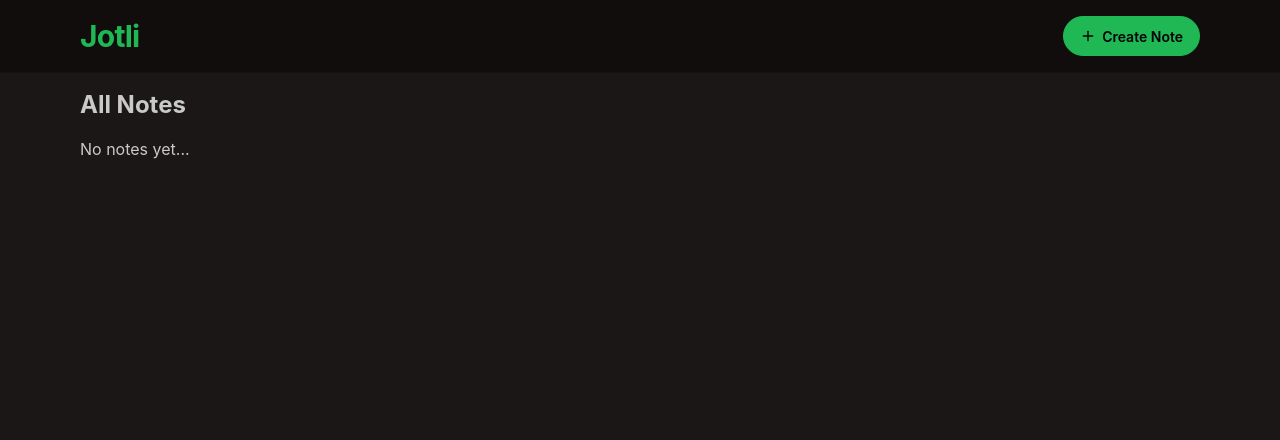
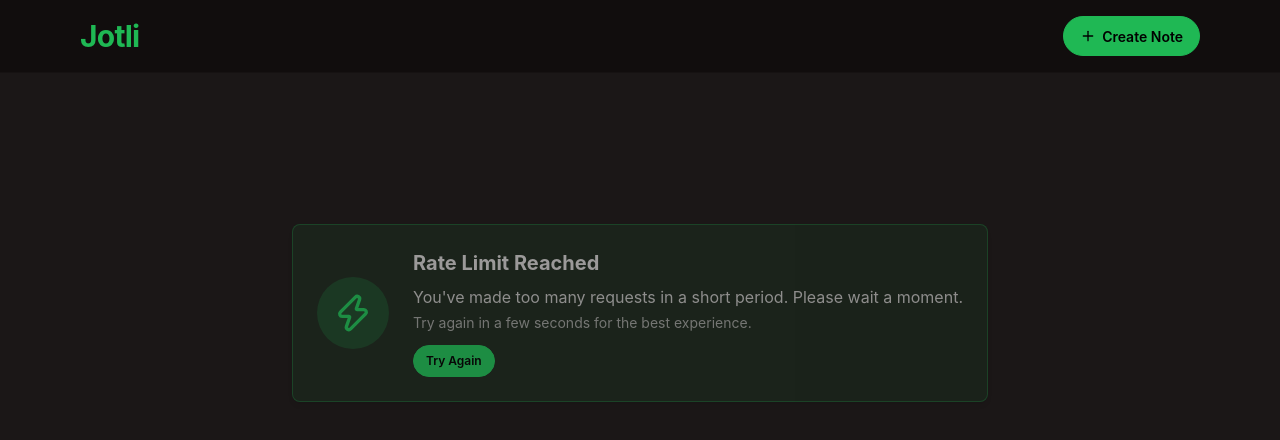
Before and after one commit to brandonmay-dev/jotli, a React app in the folder frontend/: page / in a window 1280 px wide. Shown: the top 440 px of the page. Built offline with nearby package versions, Linux system fonts and the light colour scheme; the HTML template or start-up script is replaced by a standard one.

Commit message:
Add styled rate limit UI component with improved UX

```diff
--- a/frontend/src/components/RateLimitedUI.jsx
+++ b/frontend/src/components/RateLimitedUI.jsx
@@ -2,21 +2,26 @@ import { ZapIcon } from "lucide-react";
 
 const RateLimitedUI = () => {
   return (
-    <div className="max-w-6xl mx-auto px-4 py-8">
-      <div className="bg-primary/10 border border-primary/30 rounded-lg shadow-md">
+    <div className="max-w-6xl mx-auto px-4 py-8 min-h-[60vh] flex items-center justify-center">
+      <div className="bg-primary/10 border border-primary/30 rounded-lg shadow-md animate-pulse">
         <div className="flex flex-col md:flex-row items-center p-6">
           <div className="flex-shrink-0 bg-primary/20 p-4 rounded-full mb-4 md:mb-0 md:mr-6">
             <ZapIcon className="size-10 text-primary" />
           </div>
+
           <div className="flex-1 text-center md:text-left">
             <h3 className="text-xl font-bold mb-2">Rate Limit Reached</h3>
-            <p className="text-base-content mb-1">
+
+            <p className="text-base-content/90 mb-1">
               You've made too many requests in a short period. Please wait a
               moment.
             </p>
+
             <p className="text-sm text-base-content/70">
               Try again in a few seconds for the best experience.
             </p>
+
+            <button className="btn btn-primary btn-sm mt-3">Try Again</button>
           </div>
         </div>
       </div>
--- a/frontend/src/pages/Homepage.jsx
+++ b/frontend/src/pages/Homepage.jsx
@@ -3,7 +3,7 @@ import Navbar from "../components/Navbar";
 import RateLimitedUI from "../components/RateLimitedUI";
 
 const Homepage = () => {
-  const [isRateLimited, setIsRateLimited] = useState(false);
+  const [isRateLimited, setIsRateLimited] = useState(true);
 
   return (
     <div className="min-h-screen bg-base-100">
```
